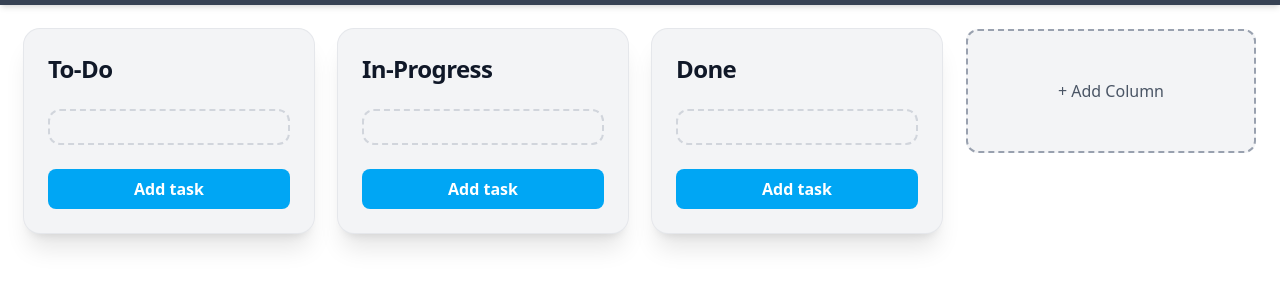
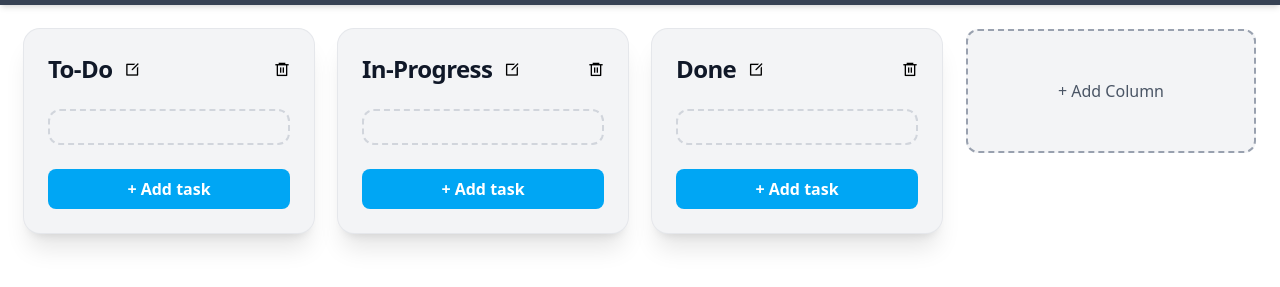
Before and after one commit to egt11/project-trello, a website: page index.html in a window 1280 px wide. Both pictures are taken after a click on the button "Add Starter Columns (To-Do, In-Progress, Done)". Shown: the part 43-330 px from the top of the page. Drawn offline with nearby package versions, Linux system fonts and the light colour scheme.

Commit message:
added edit and delete column buttons

```diff
--- a/script.js
+++ b/script.js
@@ -9,20 +9,6 @@ btnCloseModal.addEventListener("click", () => {
   modalInput.value = "";
   modal.close();
 });
-
-// styles
-const columnStyle =
-  "bg-gray-100 rounded-2xl p-6 shadow-xl flex flex-col gap-6 ring-1 ring-gray-200";
-const cardStyle =
-  "card bg-white rounded-xl shadow-lg p-5 grid grid-cols-[1fr_auto] items-center gap-4 transition-all duration-200 hover:shadow-xl hover:scale-[1.01] active:cursor-grabbing";
-const columnNameStyle = "font-bold text-gray-900 text-2xl tracking-tight";
-const cardGridStyle =
-  "grid grid-cols-1 gap-4 border-2 border-dashed border-gray-300 p-4 rounded-xl";
-const addButtonStyle =
-  "add w-full bg-sky-500 text-white font-semibold px-4 py-2 rounded-lg hover:bg-sky-600 transition-colors duration-200";
-const clearButtonStyle =
-  "clear w-full bg-red-500 text-white font-semibold px-4 py-2 rounded-lg hover:bg-red-600 transition-colors duration-200";
-const actionButtonDivStyle = "flex justify-end gap-4";
 
 let columns = JSON.parse(localStorage.getItem("columns")) || [];
 let tasks = JSON.parse(localStorage.getItem("tasks")) || [];
@@ -89,14 +75,37 @@ function renderColumns() {
     columns.forEach((column) => {
       const columnDiv = document.createElement("div");
       columnDiv.id = column.id;
-      columnDiv.className = columnStyle;
+      columnDiv.className =
+        "bg-gray-100 rounded-2xl p-6 shadow-xl flex flex-col gap-6 ring-1 ring-gray-200";
 
-      const columnName = document.createElement("p");
-      columnName.className = columnNameStyle;
+      const columnHeader = document.createElement("div");
+      columnHeader.className = "flex justify-between";
+
+      const columnTitleDiv = document.createElement("div");
+      columnTitleDiv.className = "flex items-center gap-3";
+
+      const columnName = document.createElement("span");
+      columnName.className = "font-bold text-gray-900 text-2xl tracking-tight";
       columnName.textContent = column.name;
 
+      const btnEditColumn = document.createElement("button");
+      btnEditColumn.innerHTML = "<i class = 'ri-edit-box-line cursor-pointer'></i>";
+      btnEditColumn.dataset.colId = column.id;
+
+      columnTitleDiv.appendChild(columnName);
+      columnTitleDiv.appendChild(btnEditColumn);
+
+      const btnDeleteColumn = document.createElement("button");
+      btnDeleteColumn.innerHTML =
+        "<i class = 'ri-delete-bin-6-line cursor-pointer'></i>";
+      btnDeleteColumn.dataset.colId = column.id;
+
+      columnHeader.appendChild(columnTitleDiv);
+      columnHeader.appendChild(btnDeleteColumn);
+
       const cardGrid = document.createElement("div");
-      cardGrid.className = cardGridStyle;
+      cardGrid.className =
+        "grid grid-cols-1 gap-4 border-2 border-dashed border-gray-300 p-4 rounded-xl";
       cardGrid.addEventListener("dragover", (e) => {
         e.preventDefault();
       });
@@ -110,13 +119,14 @@ function renderColumns() {
         renderColumns();
       });
 
-      columnDiv.appendChild(columnName);
+      columnDiv.appendChild(columnHeader);
       columnDiv.appendChild(cardGrid);
 
       const columnTasks = tasks.filter((task) => task.columnId === column.id);
       columnTasks.forEach((task) => {
         const taskCard = document.createElement("div");
-        taskCard.className = cardStyle;
+        taskCard.className =
+          "card bg-white rounded-xl shadow-lg p-5 grid grid-cols-[1fr_auto] items-center gap-4 transition-all duration-200 hover:shadow-xl hover:scale-[1.01] active:cursor-grabbing";
         taskCard.draggable = "true";
         taskCard.addEventListener("dragstart", (e) => {
           e.dataTransfer.setData("text/plain", task.id);
@@ -127,11 +137,10 @@ function renderColumns() {
         taskName.className = "break-words whitespace-normal";
 
         const actionButtonsDiv = document.createElement("div");
-        actionButtonsDiv.className = actionButtonDivStyle;
+        actionButtonsDiv.className = "flex justify-end gap-4";
 
         const editButton = document.createElement("button");
-        editButton.innerHTML =
-          "<i class='ri-edit-line cursor-pointer'></i>";
+        editButton.innerHTML = "<i class='ri-edit-line cursor-pointer'></i>";
         editButton.dataset.taskId = task.id;
         editButton.dataset.action = "edit";
         editButton.classList.add("action");
@@ -153,19 +162,23 @@ function renderColumns() {
       });
 
       const btnAddTask = document.createElement("button");
-      btnAddTask.textContent = "Add task";
+      btnAddTask.textContent = "+ Add task";
       btnAddTask.dataset.colId = column.id;
       btnAddTask.dataset.action = "add";
-      btnAddTask.className = addButtonStyle;
-
-      const btnClearTask = document.createElement("button");
-      btnClearTask.textContent = "Clear all";
-      btnClearTask.dataset.colId = column.id;
-      btnClearTask.dataset.action = "clear";
-      btnClearTask.className = clearButtonStyle;
+      btnAddTask.className =
+        "add w-full bg-sky-500 text-white font-semibold px-4 py-2 rounded-lg hover:bg-sky-600 transition-colors duration-200";
 
       columnDiv.appendChild(btnAddTask);
-      if (columnTasks.length > 0) columnDiv.appendChild(btnClearTask);
+
+      if (columnTasks.length > 0) {
+        const btnClearTask = document.createElement("button");
+        btnClearTask.textContent = "Clear all";
+        btnClearTask.dataset.colId = column.id;
+        btnClearTask.dataset.action = "clear";
+        btnClearTask.className =
+          "clear w-full bg-red-500 text-white font-semibold px-4 py-2 rounded-lg hover:bg-red-600 transition-colors duration-200";
+        columnDiv.appendChild(btnClearTask);
+      }
 
       board.appendChild(columnDiv);
     });
@@ -193,13 +206,13 @@ let label = "";
 let button = "";
 let setDisable = false;
 board.addEventListener("click", (e) => {
-  const addButton = e.target.closest(".add");
-  const actionButton = e.target.closest(".action");
+  const addTaskButton = e.target.closest(".add");
+  const taskActionButton = e.target.closest(".action");
   const clearButton = e.target.closest(".clear");
 
-  if (addButton) {
-    const columnId = Number(addButton.dataset.colId);
-    const operation = addButton.dataset.action;
+  if (addTaskButton) {
+    const columnId = Number(addTaskButton.dataset.colId);
+    const operation = addTaskButton.dataset.action;
     const actions = {
       id: columnId,
       operation: operation,
@@ -212,10 +225,10 @@ board.addEventListener("click", (e) => {
     return;
   }
 
-  if (actionButton) {
-    const taskId = Number(actionButton.dataset.taskId);
-    const operation = actionButton.dataset.action;
-    const taskCard = actionButton.closest(".card");
+  if (taskActionButton) {
+    const taskId = Number(taskActionButton.dataset.taskId);
+    const operation = taskActionButton.dataset.action;
+    const taskCard = taskActionButton.closest(".card");
     const taskName = taskCard.querySelector("span").textContent;
     modalInput.value = taskName;
     if (operation === "edit") {
```
Also changed, not shown: css/output.css.
